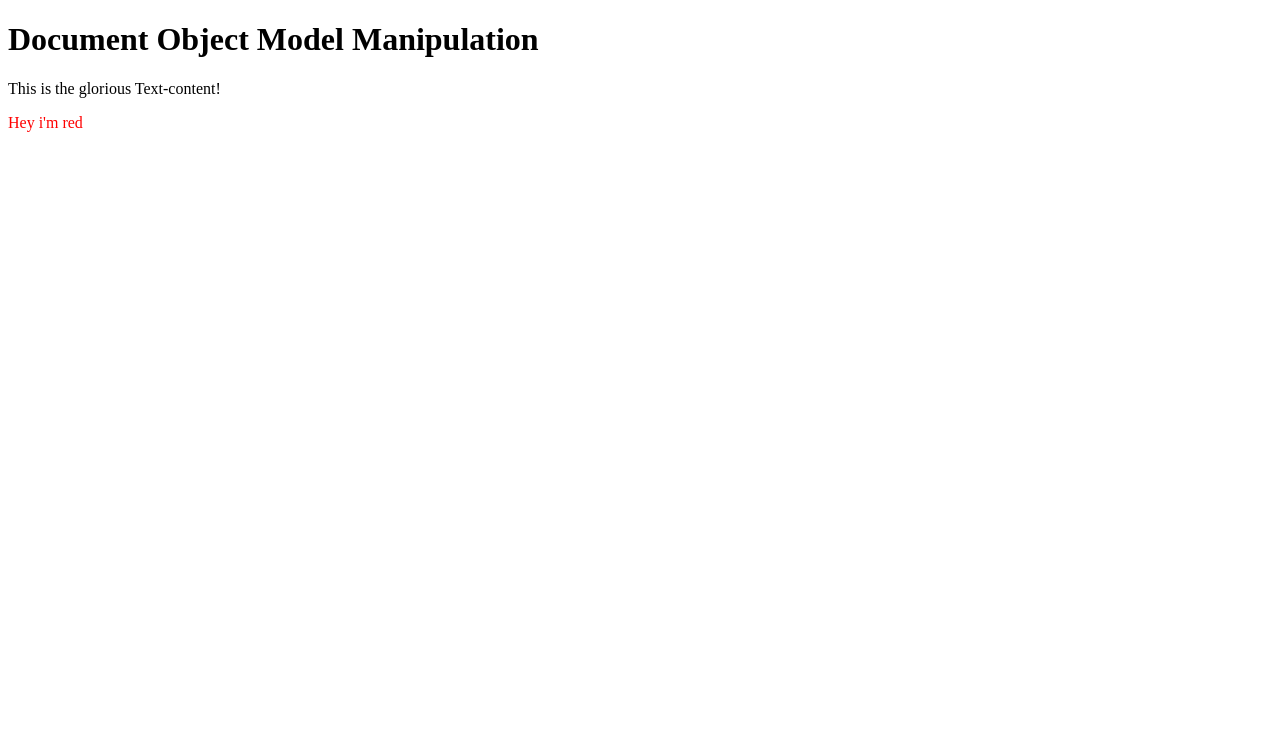
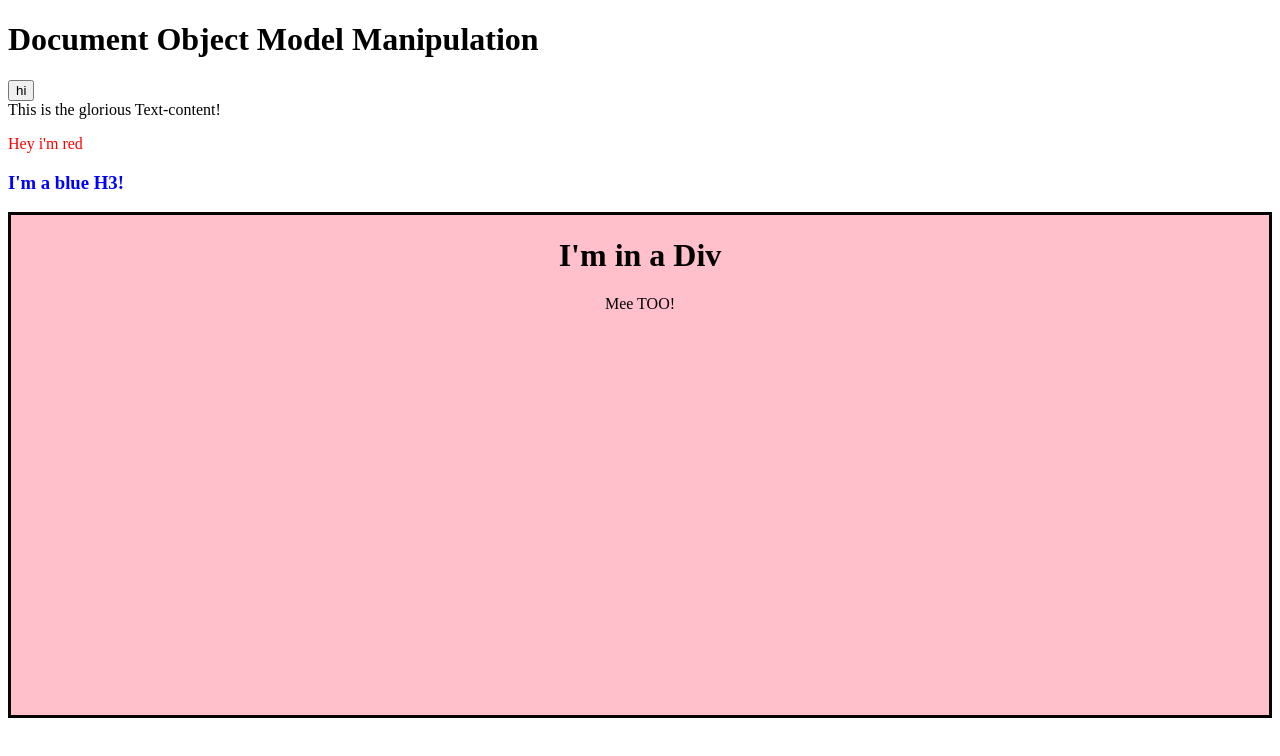
Before and after one commit to ctrl-username/js-essentials, a plain HTML site: page dom.html in a window 1280 px wide. Drawn offline with Linux system fonts and the light colour scheme.

Commit message:
started event listener

```diff
--- a/dom.html
+++ b/dom.html
@@ -5,6 +5,7 @@
     </head>
     <body>
         <h1>Document Object Model Manipulation</h1>
+        <button onclick="alert('hello world')">hi</button>
         <div id="container"></div>
         <script src="domMethods.js"></script>
     </body>
--- a/domMethods.js
+++ b/domMethods.js
@@ -7,3 +7,24 @@ const content1 = document.createElement("p");
 content1.textContent = "Hey i'm red";
 container.appendChild(content1);
 content1.style.color = "red";
+const content2 = document.createElement("h3");
+content2.textContent = "I'm a blue H3!";
+content2.style.color = "blue";
+container.appendChild(content2);
+const blackDiv = document.createElement("div");
+blackDiv.setAttribute("id", "black-div");
+blackDiv.setAttribute(
+  "style",
+  "border: solid black ; width: ; height:500px; background-color:pink; text-align:center;",
+);
+container.appendChild(blackDiv);
+
+const subContainer = document.querySelector("#black-div");
+const childH1 = document.createElement("h1");
+childH1.textContent = "I'm in a Div";
+const childP = document.createElement("p");
+childP.textContent = "Mee TOO!";
+blackDiv.append(childH1);
+blackDiv.append(childP);
+//code
+//document object observation
```
